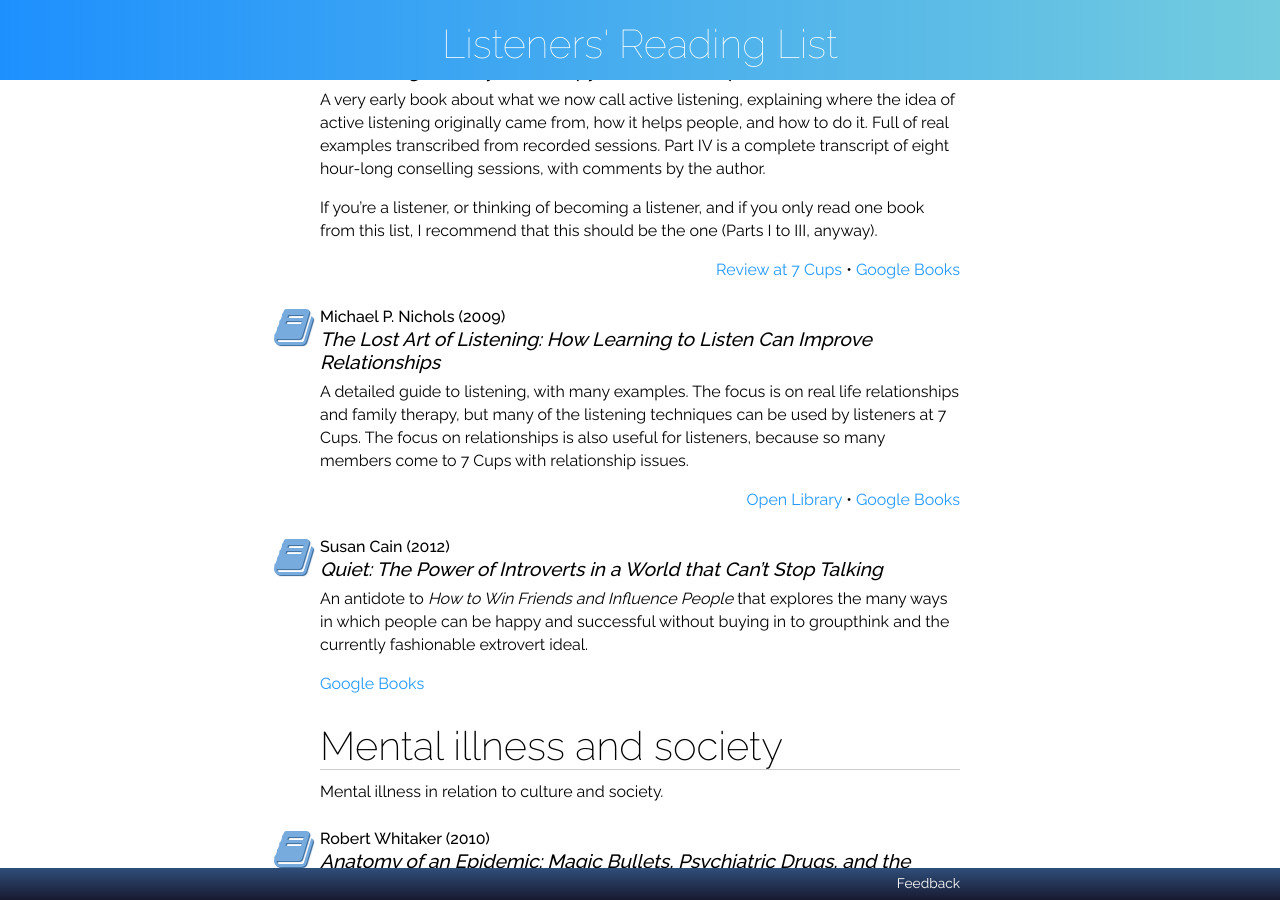
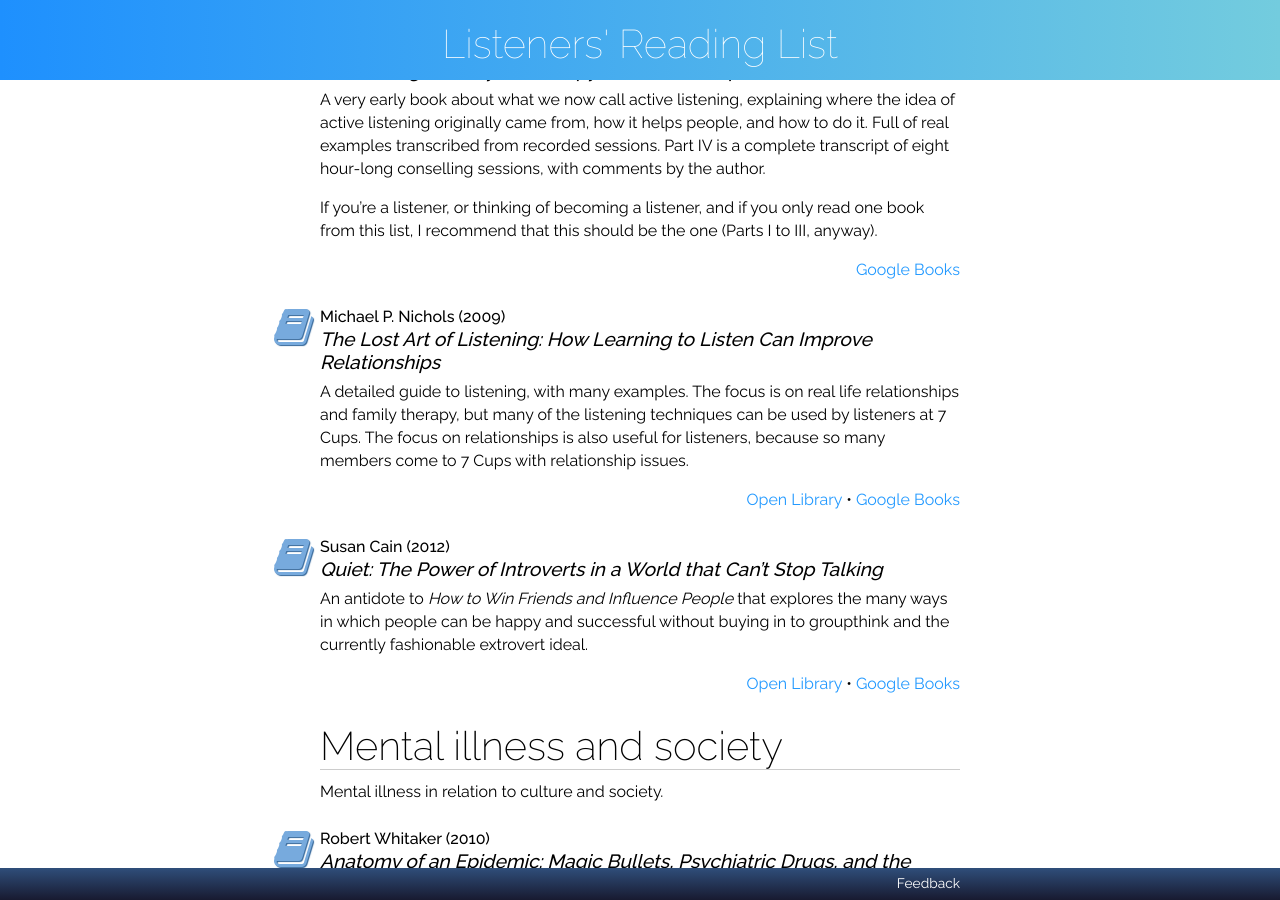
Before and after one commit to RarelyCharlie/rarelycharlie.github.io, a Jekyll site: the page built from books.md, in a window 1280 px wide and 900 px high, scrolled down 507 px. Built offline with Jekyll 4.4.1, drawn with Linux system fonts in a browser that asks for light colours.

Commit message:
another link

```diff
--- a/books.md
+++ b/books.md
@@ -25,7 +25,7 @@ A very early book about what we now call active listening, explaining where the
 
 If you're a listener, or thinking of becoming a listener, and if you only read one book from this list, I recommend that this should be the one (Parts I to III, anyway).
 
-[Review at 7 Cups](# "TO BE ADDED") &bull; [Google Books](https://books.google.com/books?id=nbU4AAAAIAAJ)
+[Google Books](https://books.google.com/books?id=nbU4AAAAIAAJ)
 {:.links}
 
 #### Michael P. Nichols (2009) _The Lost Art of Listening: How Learning to Listen Can Improve Relationships_
@@ -39,7 +39,8 @@ A detailed guide to listening, with many examples. The focus is on real life rel
 
 An antidote to _How to Win Friends and Influence People_ that explores the many ways in which people can be happy and successful without buying in to groupthink and the currently fashionable extrovert ideal.
 
-[Google Books](https://books.google.com/books?id=Dc3T6Y7g7LQC)
+[Open Library](https://openlibrary.org/works/OL16484595W/Quiet) &bull; [Google Books](https://books.google.com/books?id=Dc3T6Y7g7LQC)
+{:.links}
 
 # Mental illness and society
 
```
